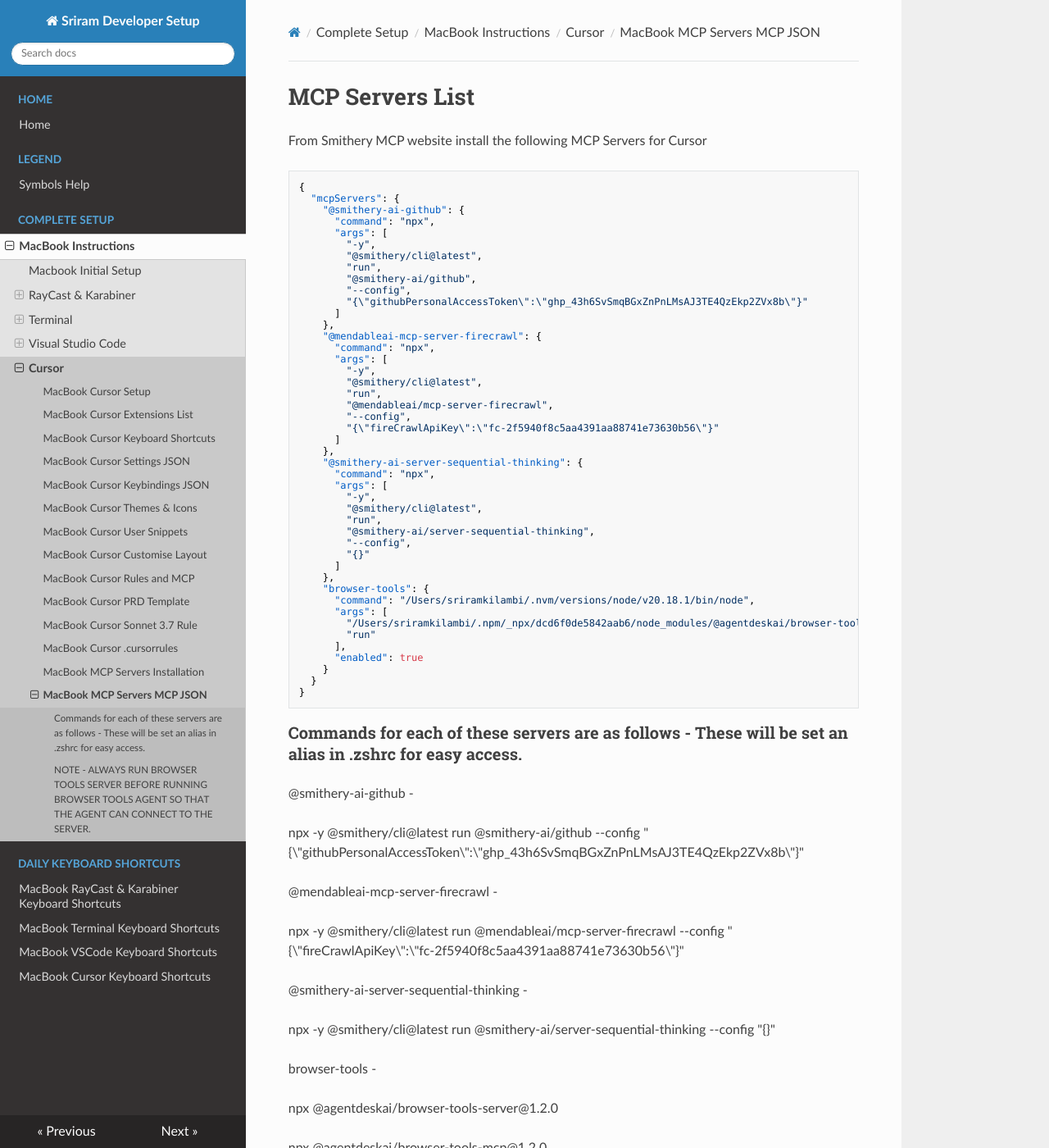
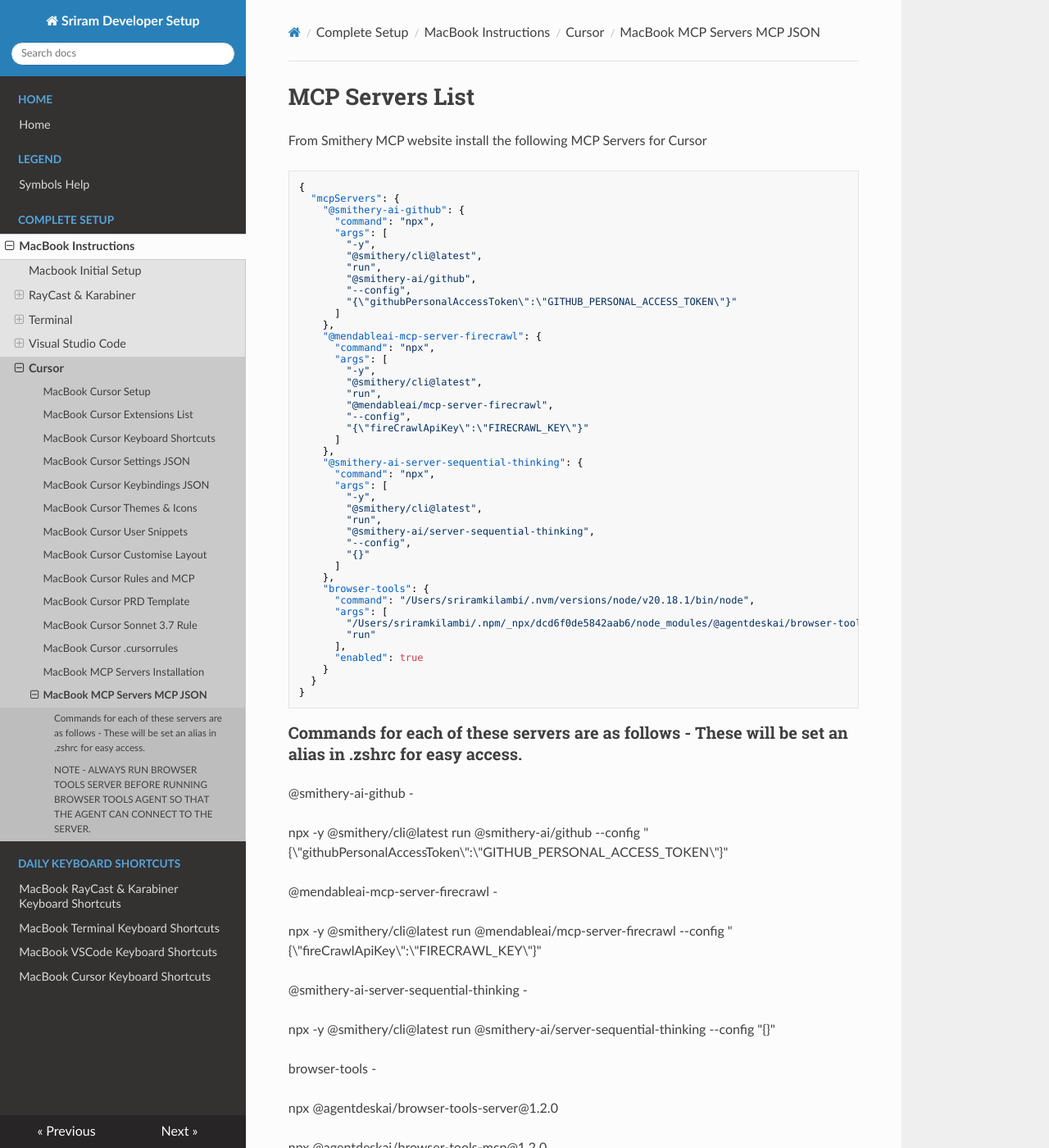
Before and after one commit to Sriram-Kilambi/sriramk-dev-setup, an MkDocs documentation site: the page built from docs/macbook/Cursor/mcp.md, in a window 1280 px wide and 1400 px high. Shown: the whole window at 82% size. Built offline with MkDocs 1.6.1, drawn with Linux system fonts in a browser that asks for light colours; nearby versions of some CDN libraries.

Commit message:
Added Cursor Rules and MCP Docs 2

```diff
--- a/docs/macbook/Cursor/mcp.md
+++ b/docs/macbook/Cursor/mcp.md
@@ -13,7 +13,7 @@
         "run",
         "@smithery-ai/github",
         "--config",
-        "{\"githubPersonalAccessToken\":\"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\"}"
+        "{\"githubPersonalAccessToken\":\"GITHUB_PERSONAL_ACCESS_TOKEN\"}"
       ]
     },
     "@mendableai-mcp-server-firecrawl": {
@@ -24,7 +24,7 @@
         "run",
         "@mendableai/mcp-server-firecrawl",
         "--config",
-        "{\"fireCrawlApiKey\":\"fc-2f5940f8c5aa4391aa88741e73630b56\"}"
+        "{\"fireCrawlApiKey\":\"FIRECRAWL_KEY\"}"
       ]
     },
     "@smithery-ai-server-sequential-thinking": {
@@ -54,11 +54,11 @@
 
 @smithery-ai-github -
 
-npx -y @smithery/cli@latest run @smithery-ai/github --config "{\"githubPersonalAccessToken\":\"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\"}"
+npx -y @smithery/cli@latest run @smithery-ai/github --config "{\"githubPersonalAccessToken\":\"GITHUB_PERSONAL_ACCESS_TOKEN\"}"
 
 @mendableai-mcp-server-firecrawl -
 
-npx -y @smithery/cli@latest run @mendableai/mcp-server-firecrawl --config "{\"fireCrawlApiKey\":\"fc-2f5940f8c5aa4391aa88741e73630b56\"}"
+npx -y @smithery/cli@latest run @mendableai/mcp-server-firecrawl --config "{\"fireCrawlApiKey\":\"FIRECRAWL_KEY\"}"
 
 @smithery-ai-server-sequential-thinking -
 
```
Also changed, not shown: docs/macbook/initial-setup.md (+3 -3 lines), site/macbook/Cursor/keybindings/index.html, site/macbook/Cursor/mcp/index.html, site/macbook/initial-setup/index.html, site/search/search_index.json.
